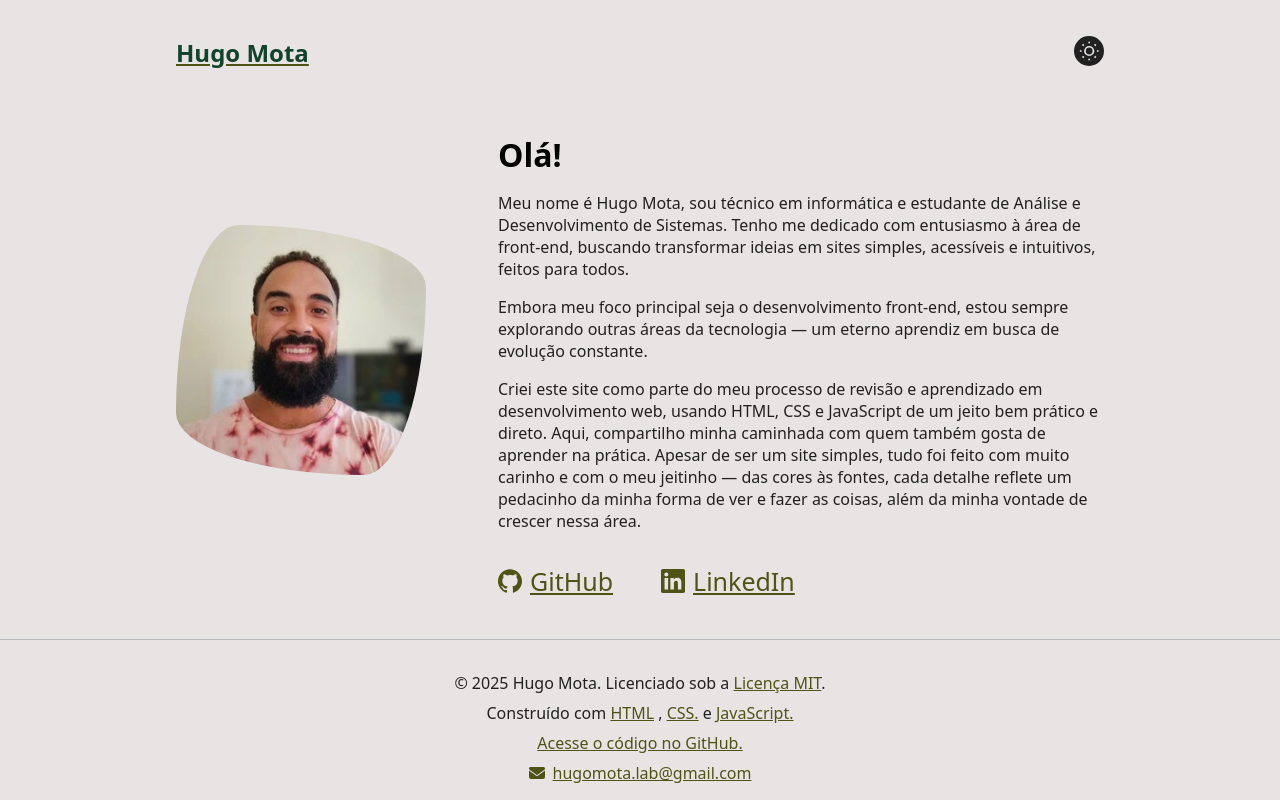
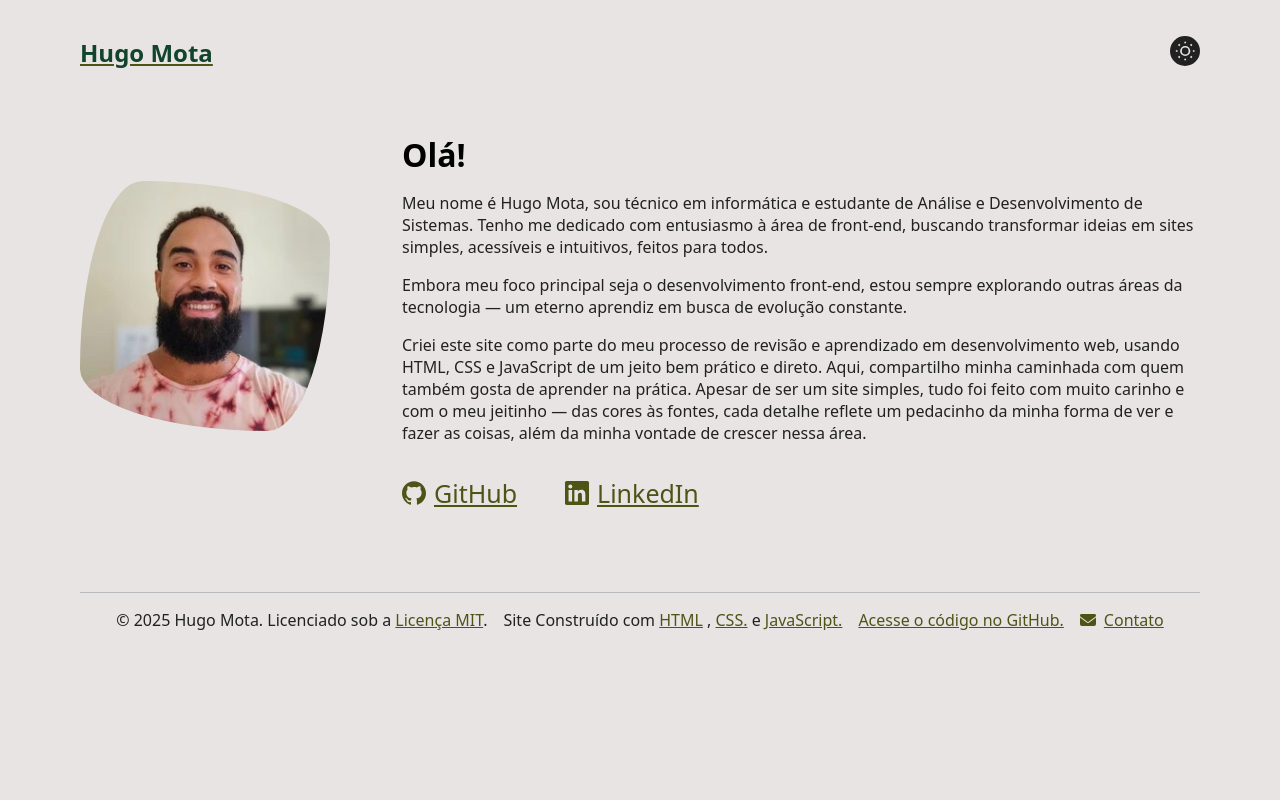
Before and after one commit to hugomota-dev/hugomota.github.io, a plain HTML site: page index.html in a window 1280 px wide. Drawn offline with Linux system fonts and the light colour scheme.

Commit message:
Update files

```diff
--- a/assets/css/style.css
+++ b/assets/css/style.css
@@ -89,10 +89,8 @@ a:hover {
 }
 
 a:focus {
-
   outline: none;
 }
-
 
 img {
   height: auto;
@@ -115,7 +113,6 @@ ul {
 
 button {
   -webkit-tap-highlight-color: transparent;
-
 }
 .container {
   position: relative;
@@ -220,12 +217,14 @@ footer {
   border-top: solid 1px hsla(213, 6%, 68%, 0.728);
 }
 
-footer .footer__info {
+footer .footer__box {
   display: flex;
   flex-direction: column;
   align-items: center;
+  justify-content: center;
   padding-top: 1rem;
-  row-gap: 0.5rem;
+  text-align: center;
+  row-gap: 1rem;
 }
 
 footer .contact-email a {
@@ -301,21 +300,21 @@ footer .contact-email svg {
     font-size: 25px;
     display: block;
   }
-  footer{
-    position: fixed;
-    left: 0px;
-    bottom: 0px;
-    width: 100%;
-    padding: 1rem;
-  }
 }
 
 /* XL	min-width: 60em (960px) */
 @media (min-width: 60em) {
   .container {
-    max-width: 58rem;
-    width: 100%;
+    max-width: 70rem;
   }
 
+  footer{
+    margin-top: 50px !important;
 
+  }
+  .footer__box{
+    flex-direction: row !important;
+    gap: 1rem;
+    padding: 20px;
+  }
 }
--- a/index.html
+++ b/index.html
@@ -67,15 +67,24 @@
         <div class="apresentation">
           <h1>Olá!</h1>
           <p>
-            Meu nome é Hugo Mota, sou técnico em informática e estudante de Análise e Desenvolvimento
-            de Sistemas. Tenho me dedicado com entusiasmo à área de front-end, buscando transformar ideias em sites simples, acessíveis e intuitivos, feitos
-            para todos.
+            Meu nome é Hugo Mota, sou técnico em informática e estudante de
+            Análise e Desenvolvimento de Sistemas. Tenho me dedicado com
+            entusiasmo à área de front-end, buscando transformar ideias em sites
+            simples, acessíveis e intuitivos, feitos para todos.
           </p>
           <p>
-            Embora meu foco principal seja o desenvolvimento front-end, estou sempre explorando outras áreas da tecnologia — um eterno aprendiz em busca de evolução constante.
+            Embora meu foco principal seja o desenvolvimento front-end, estou
+            sempre explorando outras áreas da tecnologia — um eterno aprendiz em
+            busca de evolução constante.
           </p>
           <p>
-            Criei este site como parte do meu processo de revisão e aprendizado em desenvolvimento web, usando HTML, CSS e JavaScript de um jeito bem prático e direto. Aqui, compartilho minha caminhada com quem também gosta de aprender na prática. Apesar de ser um site simples, tudo foi feito com muito carinho e com o meu jeitinho — das cores às fontes, cada detalhe reflete um pedacinho da minha forma de ver e fazer as coisas, além da minha vontade de crescer nessa área.
+            Criei este site como parte do meu processo de revisão e aprendizado
+            em desenvolvimento web, usando HTML, CSS e JavaScript de um jeito
+            bem prático e direto. Aqui, compartilho minha caminhada com quem
+            também gosta de aprender na prática. Apesar de ser um site simples,
+            tudo foi feito com muito carinho e com o meu jeitinho — das cores às
+            fontes, cada detalhe reflete um pedacinho da minha forma de ver e
+            fazer as coisas, além da minha vontade de crescer nessa área.
           </p>
           <div class="social-links">
             <ul class="social-links__list">
@@ -135,7 +144,7 @@
         </div>
       </main>
       <footer id="footer">
-        <div class="footer__info">
+        <div class="footer__box">
           <p>
             © 2025 Hugo Mota. Licenciado sob a
             <a
@@ -146,7 +155,7 @@
             >.
           </p>
           <p>
-            Construído com
+           Site Construído com
             <a
               href="https://developer.mozilla.org/pt-BR/docs/Web/HTML"
               target="_blank"
@@ -159,20 +168,21 @@
               target="_blank"
               class="footer__info-links"
               >CSS.</a
-            > e <a
-            href="https://developer.mozilla.org/pt-BR/docs/Web/JavaScript"
-            target="_blank"
-            class="footer__info-links"
-            >JavaScript.</a
-          >
+            >
+            e
+            <a
+              href="https://developer.mozilla.org/pt-BR/docs/Web/JavaScript"
+              target="_blank"
+              class="footer__info-links"
+              >JavaScript.</a
+            >
           </p>
-          <p>
             <a
               href="https://github.com/hugomota-dev/hugomota.github.io"
               target="_blank"
               >Acesse o código no GitHub.</a
             >
-          </p>
+
           <div class="contact-email">
             <a href="mailto:hugomota.lab@gmail.com">
               <svg
@@ -185,7 +195,7 @@
                   d="M48 64C21.5 64 0 85.5 0 112c0 15.1 7.1 29.3 19.2 38.4L236.8 313.6c11.4 8.5 27 8.5 38.4 0L492.8 150.4c12.1-9.1 19.2-23.3 19.2-38.4c0-26.5-21.5-48-48-48L48 64zM0 176L0 384c0 35.3 28.7 64 64 64l384 0c35.3 0 64-28.7 64-64l0-208L294.4 339.2c-22.8 17.1-54 17.1-76.8 0L0 176z"
                 />
               </svg>
-              hugomota.lab@gmail.com</a
+              Contato</a
             >
           </div>
         </div>
```
